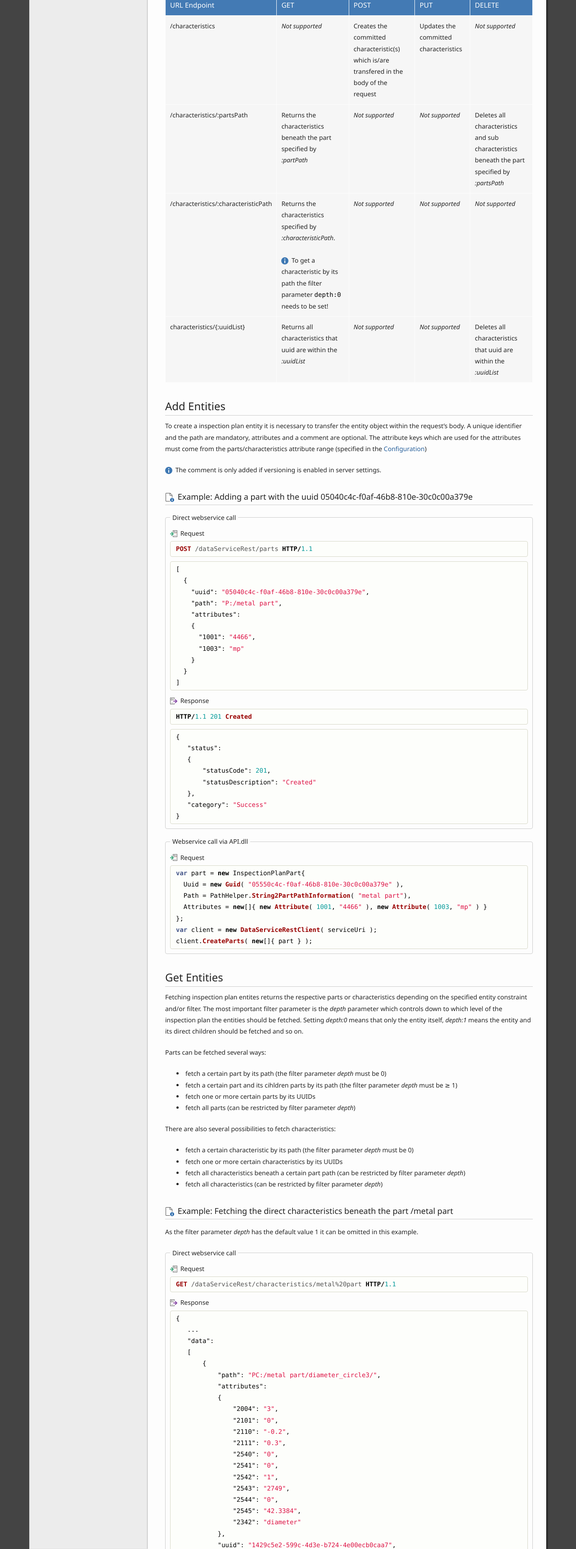
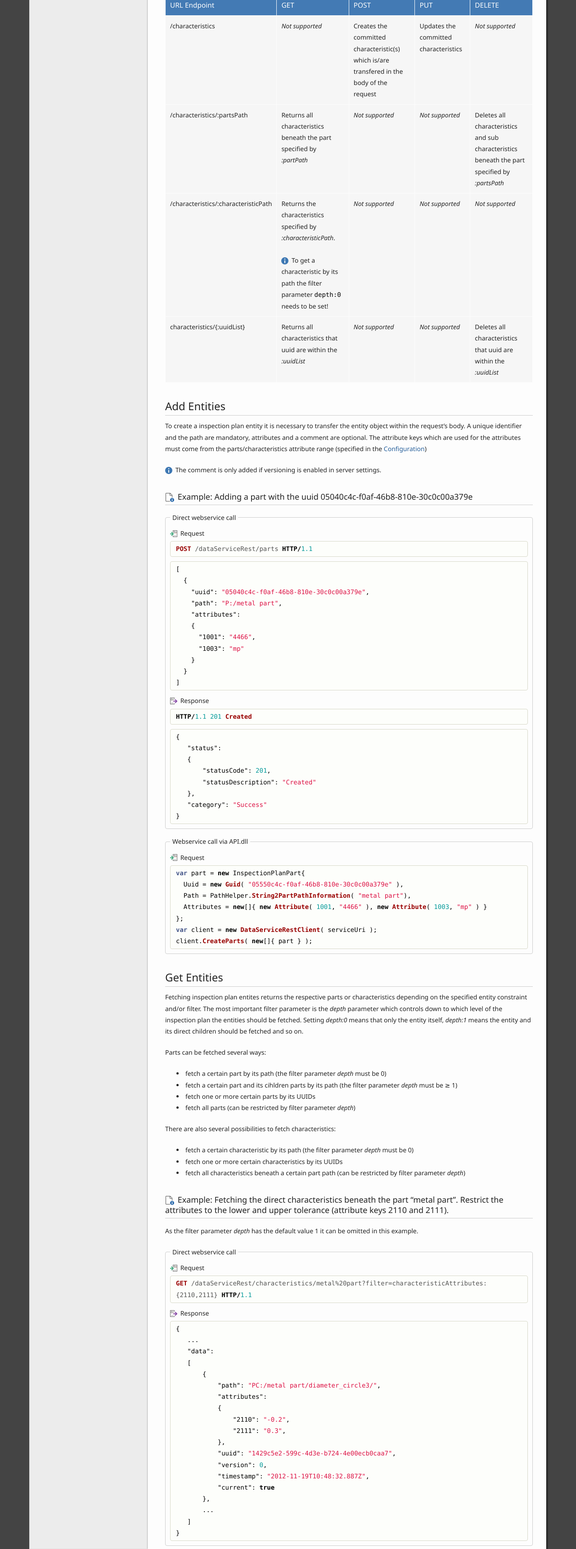
Before and after one commit to ZEISS-PiWeb/PiWeb-Api, a Jekyll site: the page built from _pages/024-inspectionplan.md, in a window 1280 px wide. Shown: the part 1556-5000 px from the top of the page at 45% size. Built offline with Jekyll 4.4.1, drawn with Linux system fonts in a browser that asks for light colours.

Commit message:
Update 024-inspectionplan.md

```diff
--- a/_pages/024-inspectionplan.md
+++ b/_pages/024-inspectionplan.md
@@ -180,9 +180,8 @@ There are also several possibilities to fetch characteristics:
 * fetch a certain characteristic by its path (the filter parameter *depth* must be 0)
 * fetch one or more certain characteristics by its UUIDs
 * fetch all characteristics beneath a certain part path (can be restricted by filter parameter *depth*)
-* fetch all characteristics (can be restricted by filter parameter *depth*)
 
-### {{ site.headers['example'] }}  Fetching the direct characteristics beneath the part /metal part
+### {{ site.headers['example'] }}  Fetching the direct characteristics beneath the part "metal part". Restrict the attributes to the lower and upper tolerance (attribute keys 2110 and 2111).
 
 As the filter parameter *depth* has the default value 1 it can be omitted in this example.
 
@@ -190,7 +189,7 @@ As the filter parameter *depth* has the default value 1 it can be omitted in thi
 {{ site.headers['request'] | markdownify }}
 
 {% highlight http %}
-GET /dataServiceRest/characteristics/metal%20part HTTP/1.1
+GET /dataServiceRest/characteristics/metal%20part?filter=characteristicAttributes:{2110,2111} HTTP/1.1
 {% endhighlight %}
 
 {{ site.headers['response'] | markdownify }}
@@ -203,17 +202,8 @@ GET /dataServiceRest/characteristics/metal%20part HTTP/1.1
            "path": "PC:/metal part/diameter_circle3/",
            "attributes":
            {
-               "2004": "3",
-               "2101": "0",
                "2110": "-0.2",
                "2111": "0.3",
-               "2540": "0",
-               "2541": "0",
-               "2542": "1",
-               "2543": "2749",
-               "2544": "0",
-               "2545": "42.3384",
-               "2342": "diameter"
            },
            "uuid": "1429c5e2-599c-4d3e-b724-4e00ecb0caa7",
            "version": 0,
```
Also changed, not shown: other parts of _pages/024-inspectionplan.md (+7 -1 lines).
